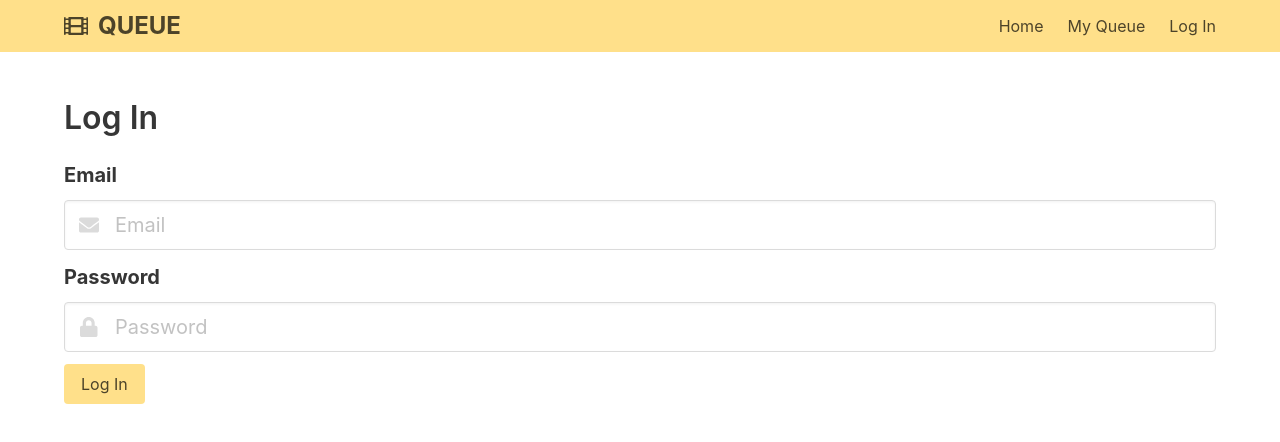
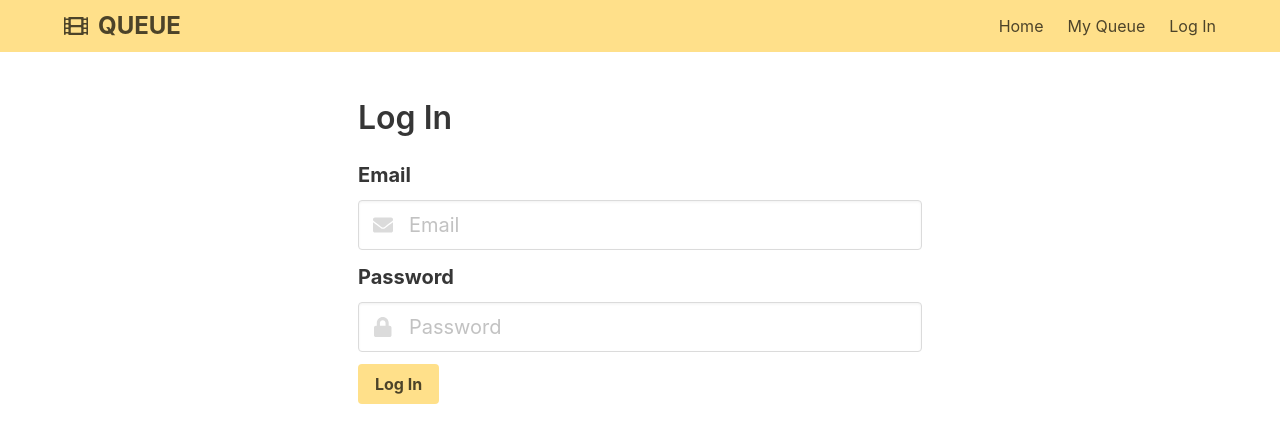
Before and after one commit to philuchansky/movie-queue, a React (Create React App) app in the folder client/: page /login in a window 1280 px wide. Shown: the top 442 px of the page. Built offline with nearby package versions, Linux system fonts and the light colour scheme.

Commit message:
stylize <LogIn /> <Form />

```diff
--- a/client/src/components/LogIn/Form.jsx
+++ b/client/src/components/LogIn/Form.jsx
@@ -28,7 +28,7 @@ const Form = (props) => {
       </div>
       <div className="field">
         <div className="control">
-          <button className="button is-warning">Log In</button>
+          <button className="button is-warning has-text-weight-bold">Log In</button>
         </div>
       </div>
     </form>
--- a/client/src/components/LogIn/index.jsx
+++ b/client/src/components/LogIn/index.jsx
@@ -16,8 +16,12 @@ class LogIn extends React.Component {
   render() {
     return (
       <div className="LogIn">
-        <h1 className="title">Log In</h1>
-        <Form onSubmit={this.onFormSubmit.bind(this)} />
+        <div className="columns is-tablet is-centered">
+          <div className="column is-half is-narrow">
+            <h1 className="title">Log In</h1>
+            <Form onSubmit={this.onFormSubmit.bind(this)} />
+          </div>
+        </div>
       </div>
     )
   }
```
